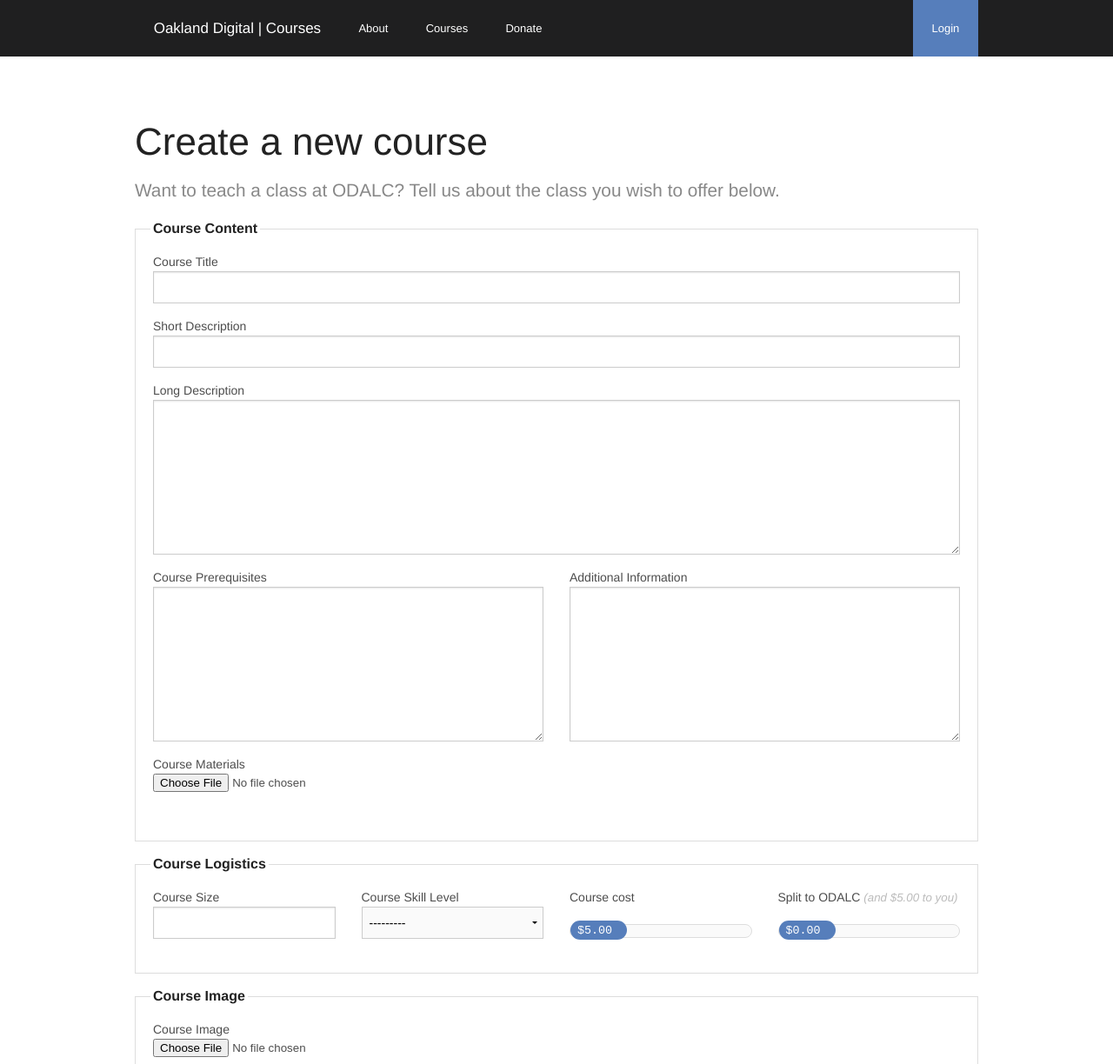
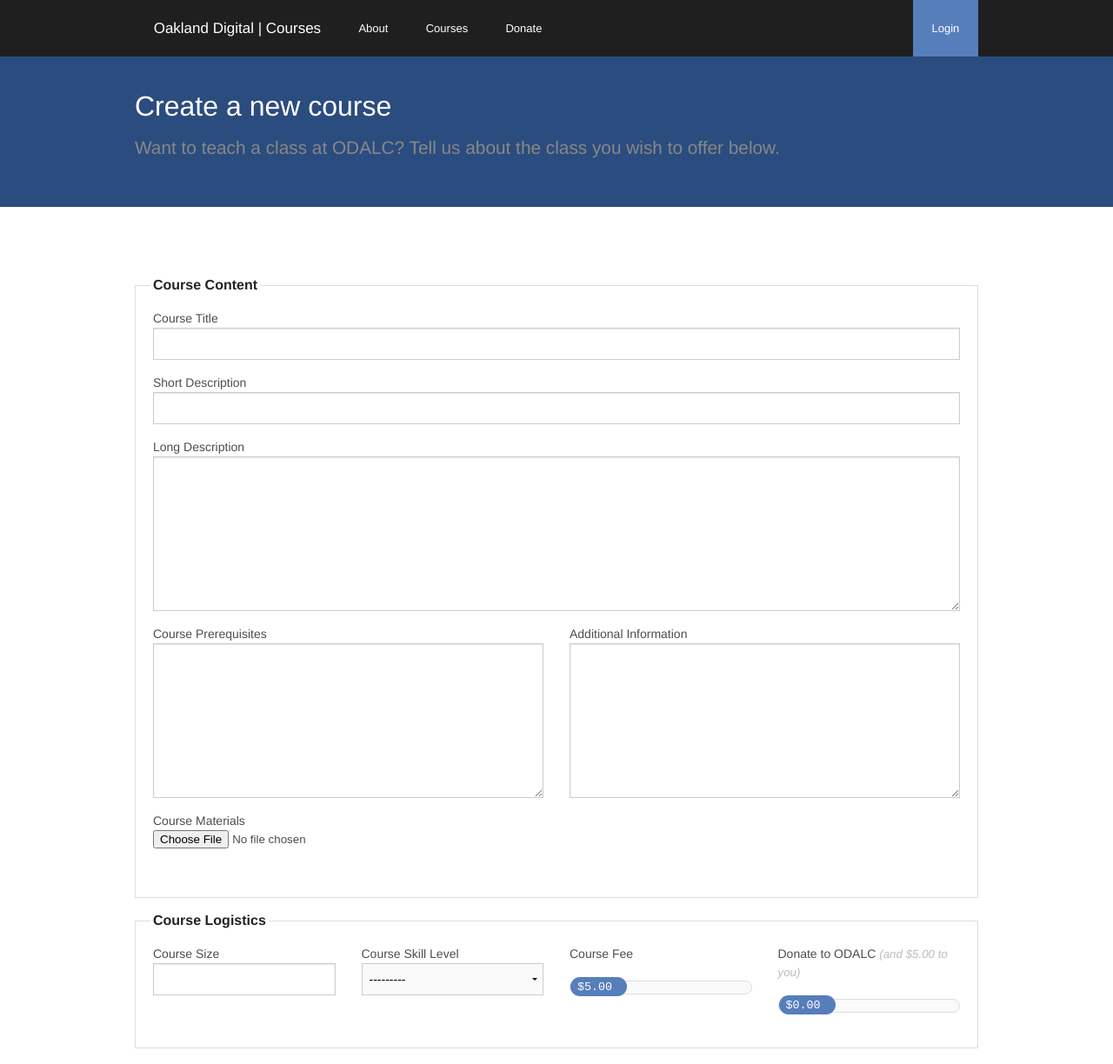
Before and after one commit to calblueprint/odalc, a Django app: page /teachers/create/ in a window 1280 px wide. Shown: the top 1224 px of the page at 87% size. Run offline with Django 3.2, Linux system fonts and the light colour scheme; parts of the project's set-up code (start-up, migrations or seed data) failed here and were passed over; some libraries are stand-ins or nearby versions.

Commit message:
Move slider logic into own js file

```diff
--- a/odalc/templates/base/base.html
+++ b/odalc/templates/base/base.html
@@ -44,6 +44,7 @@
     <script src="//ajax.googleapis.com/ajax/libs/jquery/2.1.0/jquery.min.js"></script>
     <script src="//ajax.googleapis.com/ajax/libs/jqueryui/1.10.4/jquery-ui.min.js"></script>
     <script src="//cdnjs.cloudflare.com/ajax/libs/foundation/5.2.2/js/foundation.min.js"></script>
+    <script src="//cdnjs.cloudflare.com/ajax/libs/foundation/5.2.2/js/foundation.slider.min.js"></script>
     <script src="{% static "base/js/app.js" %}"></script>
     <script src="{% static "base/js/toastr.min.js" %}"></script>
 
--- a/odalc/templates/teachers/create_course_form.html
+++ b/odalc/templates/teachers/create_course_form.html
@@ -10,10 +10,16 @@
 {% block is_teacher_dash %}active{% endblock %}
 
 {% block body %}
+<div class="blue-narrow-section">
+    <div class="row">
+        <div class="large-12 columns">
+            <h1>Create a new course</h1>
+            <p class="larger">Want to teach a class at ODALC? Tell us about the class you wish to offer below.</p>
+        </div>
+    </div>
+</div>
 <div class="row white-section">
     <div class="large-12 columns">
-        <h1>Create a new course</h1>
-        <p class="larger">Want to teach a class at ODALC? Tell us about the class you wish to offer below.</p>
         <form method="POST" enctype="multipart/form-data">
           {% csrf_token %}
 
@@ -58,7 +64,7 @@
                         {% include "base/partials/formfield.html" with field=form.skill_level %}
                     </div>
                     <div class="medium-3 columns">
-                    <label for="{{ form.cost.id_for_label }}">Course cost</label>
+                    <label for="{{ form.cost.id_for_label }}">Course Fee</label>
                         <div class="range-slider round" data-slider>
                           <span id="cost-dollar-amt" class="range-slider-handle slider-dollar">$3.20</span>
                           <span class="range-slider-active-segment"></span>
@@ -67,7 +73,7 @@
                         {% include "base/partials/hidden_formfield.html" with field=form.cost %}
                     </div>
                     <div class="medium-3 columns">
-                    <label for="{{ form.odalc_cost_split.id_for_label }}">Split to ODALC <i class="lighter">(and <span id="your-amt">$0</span> to you)</i></label>
+                    <label for="{{ form.odalc_cost_split.id_for_label }}">Donate to ODALC <i class="lighter">(and <span id="your-amt">$0</span> to you)</i></label>
                         <div class="range-slider round" data-slider>
                           <span id="split-dollar-amt" class="range-slider-handle slider-dollar">$3.20</span>
                           <span class="range-slider-active-segment"></span>
@@ -91,7 +97,7 @@
           {% include "base/partials/course_datetimefield.html" with date=form.date3 start_time=form.start_time3 end_time=form.end_time3 %}
           </fieldset>
 
-          <button id="save_course" type="submit">Submit course</button>
+          <button class="large right" id="save_course" type="submit">Submit course</button>
 
         </form>
     </div>
@@ -104,28 +110,8 @@
 <script src="{% static "base/js/jquery.timepicker.min.js" %}"></script>
 {% include "base/partials/img_uploadjs.html" with field=form.image %}
 {% include "base/partials/file_uploadjs.html" with field=form.course_material %}
+
 <script>
-
-
-var MAX_AMT = 20.00;
-
-var calculateAmount = function(perc) {
-    return perc/100 * MAX_AMT + 5;
-};
-
-var percentageToDollar = function(perc) {
-    return calculateAmount(perc).toFixed(2);
-};
-
-var percentageOfDollar = function(costPerc, perc) {
-    return (calculateAmount(costPerc) * perc / 100).toFixed(2);
-};
-
-var calculateYourAmt = function(costPerc, perc) {
-    return (percentageToDollar(costPerc) - percentageOfDollar(costPerc, perc)).toFixed(2);
-};
-
-
 $().ready(function() {
     $('#file_{{ form.image.id_for_label }}').on("change", s3_upload_{{ form.image.id_for_label }});
     $('#file_{{ form.course_material.id_for_label }}').on("change", s3_upload_{{ form.course_material.id_for_label }});
@@ -150,74 +136,11 @@ $().ready(function() {
     $("#{{ form.start_time3.id_for_label }}").timepicker(timeOptions);
     $("#{{ form.end_time3.id_for_label }}").timepicker(timeOptions);
 
-    // update UI elements
-    $('#cost-dollar-amt').text('$' + percentageToDollar(parseInt($('#cost-slider').val())));
-    $('#split-dollar-amt').text('$' + percentageOfDollar(
-        parseInt($('#cost-slider').val()),
-        parseInt($('#split-slider').val())
-    ));
-    $('#your-amt').text('$' + calculateYourAmt(
-        parseInt($('#cost-slider').val()),
-        parseInt($('#split-slider').val())
-    ));
+});
 
-    // update actual form elements
-    $('#{{ form.cost.id_for_label}}').val(percentageToDollar(
-        parseInt($('#cost-slider').val())
-    ));
-    $('#{{ form.odalc_cost_split.id_for_label}}').val(percentageOfDollar(
-        parseInt($('#cost-slider').val()),
-        parseInt($('#split-slider').val())
-    ));
+var formCostId = '#' + '{{ form.cost.id_for_label }}'
+var formOdalcSplitId = '#' + '{{ form.odalc_cost_split.id_for_label }}'
 
-
-    // Event handler when cost amount is adjusted
-    $('#cost-dollar-amt').on('mousedown mousemove', function() {
-        $('body').on('mousemove', function() {
-            // update UI elements
-            $('#cost-dollar-amt').text('$' + percentageToDollar(parseInt($('#cost-slider').val())));
-            $('#split-dollar-amt').text('$' + percentageOfDollar(
-                parseInt($('#cost-slider').val()),
-                parseInt($('#split-slider').val())
-            ));
-            $('#your-amt').text('$' + calculateYourAmt(
-                parseInt($('#cost-slider').val()),
-                parseInt($('#split-slider').val())
-            ));
-
-            // update actual form elements
-            $('#{{ form.cost.id_for_label}}').val(percentageToDollar(
-                parseInt($('#cost-slider').val())
-            ));
-            $('#{{ form.odalc_cost_split.id_for_label}}').val(percentageOfDollar(
-                parseInt($('#cost-slider').val()),
-                parseInt($('#split-slider').val())
-            ));
-
-        });
-    });
-
-    // Event handler for when split amount is adjusted
-    $('#split-dollar-amt').on('mousedown mousemove', function() {
-        $('body').on('mousemove', function() {
-            // update UI elements
-            $('#split-dollar-amt').text('$' + percentageOfDollar(
-                parseInt($('#cost-slider').val()),
-                parseInt($('#split-slider').val())
-            ));
-            $('#your-amt').text('$' + calculateYourAmt(
-                parseInt($('#cost-slider').val()),
-                parseInt($('#split-slider').val())
-            ));
-
-            // update actual form elements
-            $('#{{ form.odalc_cost_split.id_for_label}}').val(percentageOfDollar(
-                parseInt($('#cost-slider').val()),
-                parseInt($('#split-slider').val())
-            ));
-        });
-    });
-
-});
 </script>
+<script src="{% static "base/js/costSplitSlider.js" %}"></script>
 {% endblock %}
--- a/odalc/templates/teachers/dashboard.html
+++ b/odalc/templates/teachers/dashboard.html
@@ -118,7 +118,7 @@
         </div>
         {% endif %}
 
-        <a class="button large" href="{% url "teachers:create-course" %}">Submit a new course</a>
+        <a class="button large right" href="{% url "teachers:create-course" %}">Submit a new course</a>
     </div>
 </div>
 </div>
```
Also changed, not shown: odalc/static/base/js/costSplitSlider.js (added, +87 -0 lines), odalc/templates/odalc_admin/course_application_review.html (+21 -24 lines). Lines whose indentation alone changed are shown as unchanged.
